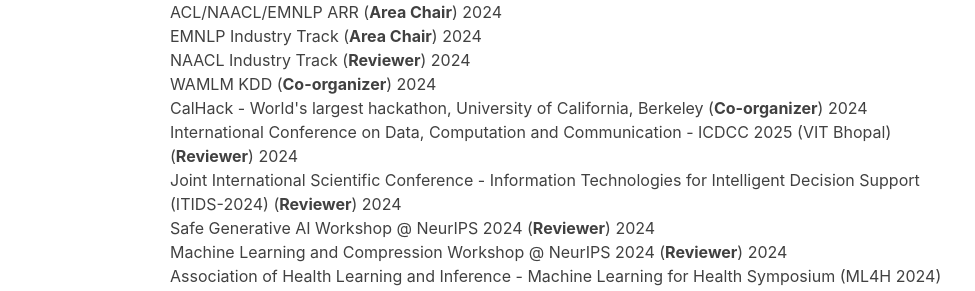
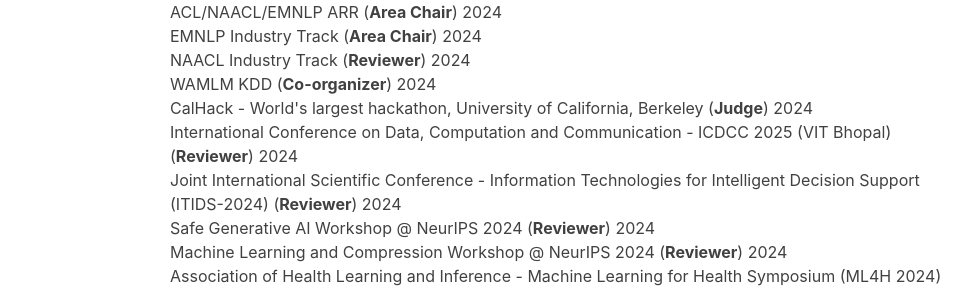
Before and after one commit to hariharanragothaman/hariharanragothaman.github.io, a Jekyll site: the page built from cv.md, in a window 1280 px wide and 900 px high, scrolled down 3072 px. Shown: the part 162-453 px from the top of the window, without its empty margins (162-1137 px from the left). Built offline with Jekyll 4.4.1, drawn with Linux system fonts in a browser that asks for light colours; nearby versions of some CDN libraries; some web fonts are replaced.

Commit message:
Polishes and Updates

```diff
--- a/_data/reviewer.yaml
+++ b/_data/reviewer.yaml
@@ -43,7 +43,7 @@
       url: https://wamlm-kdd.github.io/wamlm/index.html
 
 - venue: CalHack - World's largest hackathon, University of California, Berkeley
-  venue-shorthand: Co-organizer
+  venue-shorthand: Judge
   years:
     - year: 2024
       url: https://hackberkeley.org/
```
